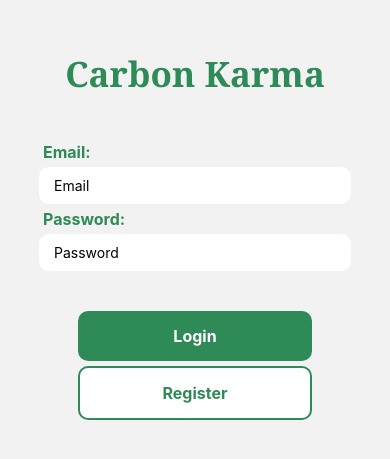
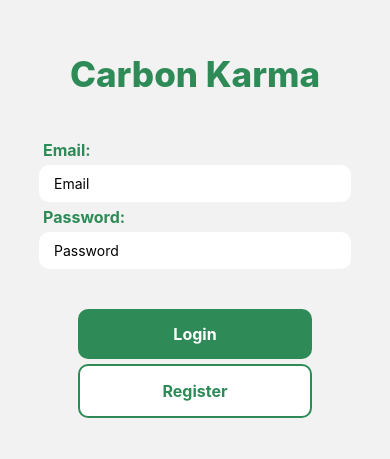
Before and after one commit to CelesTech03/CarbonKarma, a React Native app: screen /Login in a window 390 px wide. Shown: the part 187-646 px from the top of the page. Built offline with nearby package versions, Linux system fonts and the light colour scheme.

Commit message:
Fixed issue: App wouldn't run on Android device

```diff
--- a/screens/LoginScreen.js
+++ b/screens/LoginScreen.js
@@ -1,4 +1,4 @@
-import { KeyboardAvoidingView, StyleSheet, Text, TextInput, TouchableOpacity, View, } from "react-native";
+import { KeyboardAvoidingView, StyleSheet, Text, TextInput, TouchableOpacity, View } from "react-native";
 import React from "react";
 
 const LoginScreen = () => {
@@ -49,9 +49,8 @@ const styles = StyleSheet.create({
     alignItems: "center",
   },
   title: {
-    fontFamily: 'Georgia',
     fontWeight: "800",
-    fontSize: "35px",
+    fontSize: 35,
     color: "seagreen",
     marginBottom: 40,
   },
```
Also changed, not shown: 1 other file (tests, documents, lock files or other folders).
